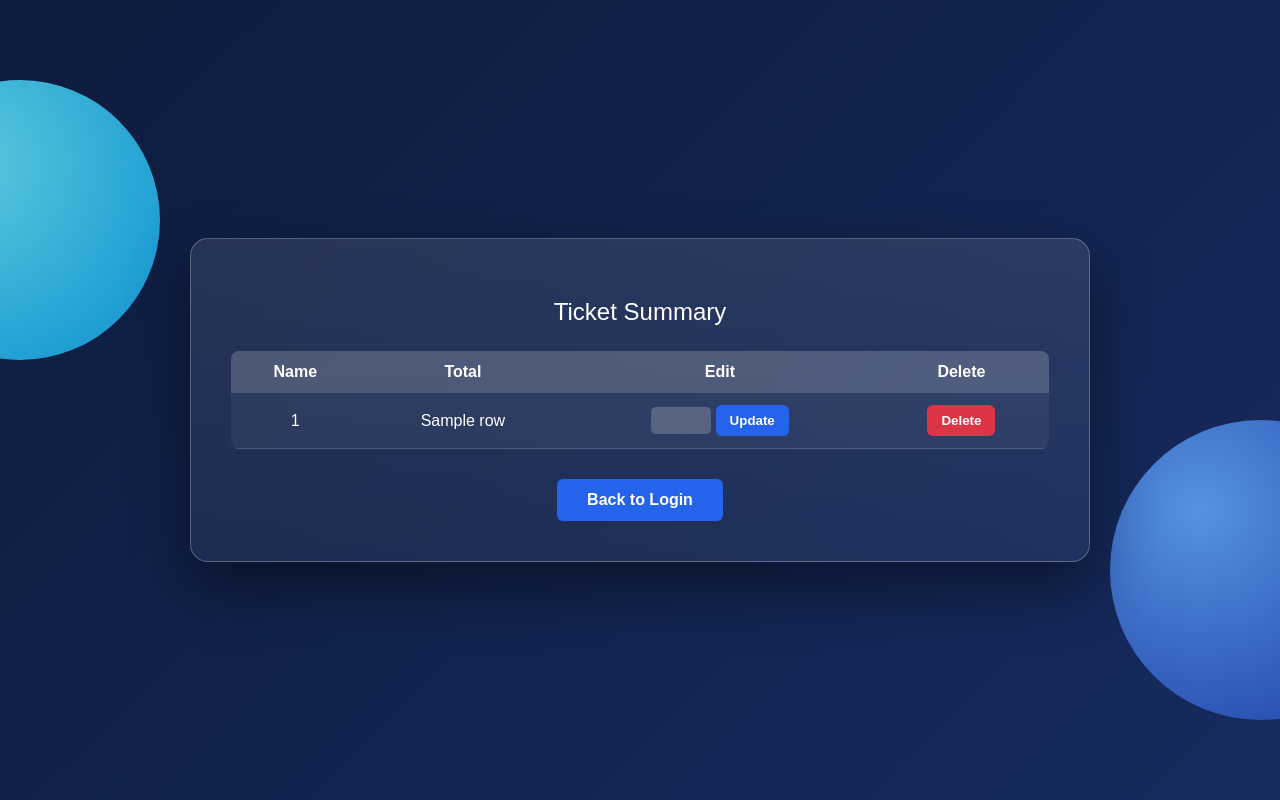
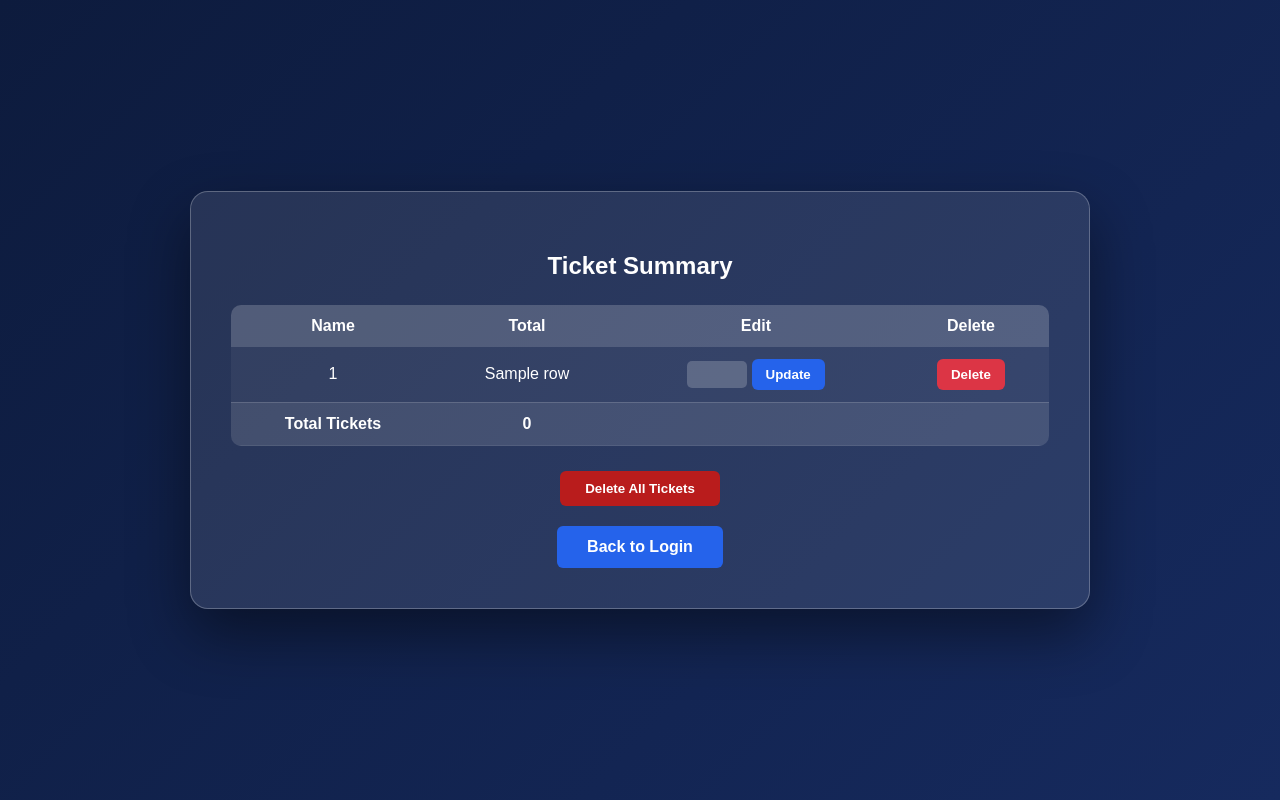
Before and after one commit to Pushti20/Ticket-system, a Flask app: template templates/admin_dashboard.html in a window 1280 px wide. Run offline with Flask 3, Linux system fonts and the light colour scheme; the template is opened without the code that fills it: most values are stand-ins (such as "Sample title", 1, 10 or a date in 2020); some libraries are stand-ins or nearby versions.

Commit message:
Update admin_dashboard.html

```diff
--- a/templates/admin_dashboard.html
+++ b/templates/admin_dashboard.html
@@ -8,74 +8,39 @@
     box-sizing:border-box;
 }
 
-html,body{
+body{
     margin:0;
     min-height:100vh;
     font-family:Arial, sans-serif;
     background:linear-gradient(135deg,#0d1b3d,#162a5e);
-    overflow:hidden;
-    position:relative;
-}
-
-/* ===== SIDE BUBBLES ===== */
-
-.bubble{
-    position:absolute;
-    border-radius:50%;
-    opacity:0.85;
-    z-index:1;
-}
-
-.bubble-left{
-    width:280px;
-    height:280px;
-    background:radial-gradient(circle at 30% 30%,#67e8f9,#0ea5e9);
-    top:10%;
-    left:-120px;
-}
-
-.bubble-right{
-    width:300px;
-    height:300px;
-    background:radial-gradient(circle at 30% 30%,#60a5fa,#1e40af);
-    bottom:10%;
-    right:-130px;
-}
-
-/* ===== CENTER CARD ===== */
-
-body{
     display:flex;
     justify-content:center;
     align-items:center;
 }
 
+/* Card */
 .card{
-    position:relative;
     width:900px;
     padding:40px;
     border-radius:18px;
-    background:linear-gradient(rgba(255,255,255,0.10), rgba(255,255,255,0.05));
+    background:rgba(255,255,255,0.10);
     border:1px solid rgba(255,255,255,0.25);
     box-shadow:0 25px 60px rgba(0,0,0,0.45);
     color:white;
     text-align:center;
-    z-index:5;
 }
 
-/* Heading */
 h2{
     margin-bottom:25px;
-    font-weight:500;
 }
 
 /* Table */
 table{
     width:100%;
     border-collapse:collapse;
-    margin-bottom:30px;
+    margin-bottom:25px;
     background:rgba(255,255,255,0.05);
-    border-radius:8px;
+    border-radius:10px;
     overflow:hidden;
 }
 
@@ -118,11 +83,21 @@ button{
     color:white;
 }
 
+.delete-all-btn{
+    padding:10px 25px;
+    background:#b91c1c;
+    color:white;
+    border:none;
+    border-radius:6px;
+    font-weight:bold;
+    margin-bottom:20px;
+}
+
 button:hover{
     opacity:0.9;
 }
 
-/* Back Button */
+/* Back button */
 .back-btn{
     display:inline-block;
     padding:12px 30px;
@@ -141,9 +116,6 @@ button:hover{
 
 <body>
 
-<div class="bubble bubble-left"></div>
-<div class="bubble bubble-right"></div>
-
 <div class="card">
 <h2>Ticket Summary</h2>
 
@@ -155,7 +127,9 @@ button:hover{
     <th>Delete</th>
 </tr>
 
+{% set total = 0 %}
 {% for row in data %}
+{% set total = total + row[1] %}
 <tr>
     <td>{{ row[0] }}</td>
     <td>{{ row[1] }}</td>
@@ -174,10 +148,24 @@ button:hover{
             <button type="submit" class="delete-btn">Delete</button>
         </form>
     </td>
-
 </tr>
 {% endfor %}
+
+<!-- TOTAL ROW -->
+<tr style="font-weight:bold; background:rgba(255,255,255,0.08);">
+    <td>Total Tickets</td>
+    <td>{{ total }}</td>
+    <td colspan="2"></td>
+</tr>
+
 </table>
+
+<!-- DELETE ALL BUTTON -->
+<form action="/delete_all" method="POST">
+    <button type="submit" class="delete-all-btn">
+        Delete All Tickets
+    </button>
+</form>
 
 <a href="/" class="back-btn">Back to Login</a>
 
```
Lines whose indentation alone changed are shown as unchanged.
